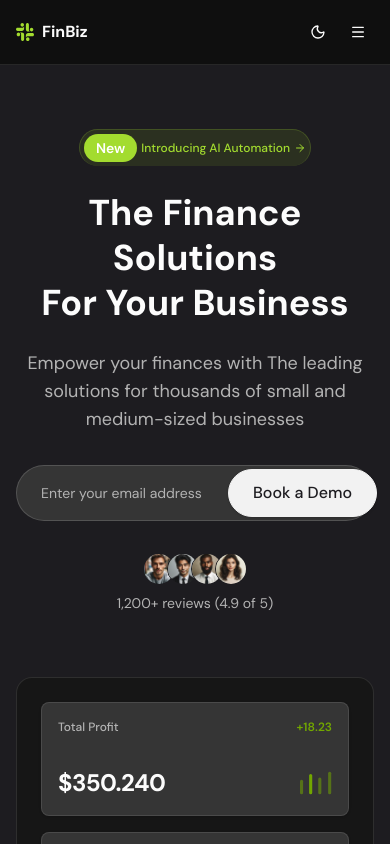
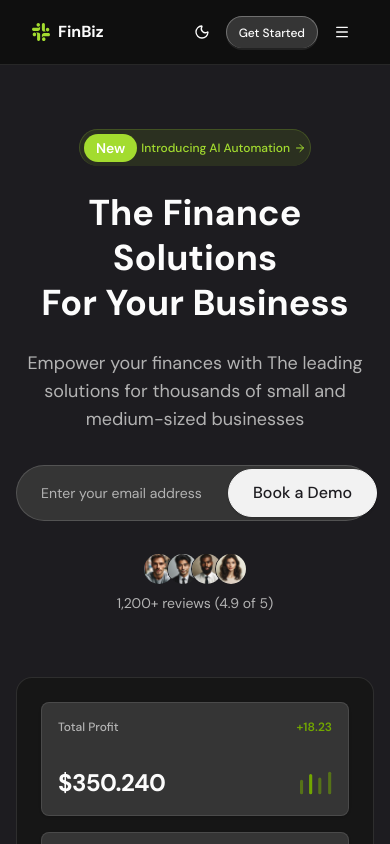
Before and after one commit to mmt20/reactjs-finance-saas, a React (Vite) app: page / in a window 390 px wide. Shown: the top 844 px of the page. Built offline with nearby package versions, Linux system fonts and the light colour scheme.

Commit message:
refactor: improve layout and structure of Header component

```diff
--- a/src/components/Header/Header.tsx
+++ b/src/components/Header/Header.tsx
@@ -12,13 +12,15 @@ const Header = () => {
 
   return (
     <header className="sticky top-0 z-50 w-full dark:bg-[#0F0F0F] backdrop-blur border-b border-border">
-      <div className="w-full max-w-7xl mx-auto px-4 sm:px-6 lg:px-8">
-        <div className="flex h-16 items-center justify-between gap-2">
-          <div className="flex items-center gap-2 shrink-0">
+      <div className="w-full px-4 sm:px-6 lg:px-8 mx-auto max-w-full md:max-w-7xl">
+        <div className="relative flex h-16 items-center justify-center">
+          {/* Left: Logo */}
+          <div className="absolute left-4 flex items-center gap-2 shrink-0">
             <LogoIcon className="shrink-0" />
             <span className="font-bold text-base sm:text-lg whitespace-nowrap">FinBiz</span>
           </div>
 
+          {/* Center: Nav links */}
           <nav className="hidden md:flex items-center gap-1 lg:gap-4">
             {navItems.map((item) => (
               <NavLink key={item} href={`#${item.toLowerCase()}`}>
@@ -27,12 +29,13 @@ const Header = () => {
             ))}
           </nav>
 
-          <div className="flex items-center gap-2 shrink-0">
+          {/* Right: Actions */}
+          <div className="absolute right-4 flex items-center gap-2 shrink-0">
             <Button
               variant="ghost"
               size="icon-sm"
               onClick={() => setTheme(theme === "dark" ? "light" : "dark")}
-              className="cursor-pointer shrink-0"
+              className="cursor-pointer shrink-0 relative"
             >
               <Sun className="h-[1.2rem] w-[1.2rem] rotate-0 scale-100 transition-all dark:-rotate-90 dark:scale-0" />
               <Moon className="absolute h-[1.2rem] w-[1.2rem] rotate-90 scale-0 transition-all dark:rotate-0 dark:scale-100" />
@@ -40,7 +43,7 @@ const Header = () => {
             </Button>
 
             <Button
-              className="hidden sm:inline-flex cursor-pointer shrink-0 text-xs sm:text-sm"
+              className="sm:inline-flex cursor-pointer shrink-0 text-xs sm:text-sm"
               variant="raised-light"
               size="sm"
             >
@@ -59,8 +62,9 @@ const Header = () => {
           </div>
         </div>
 
+        {/* Mobile menu */}
         {mobileMenuOpen && (
-          <nav className="md:hidden flex flex-col gap-2 pb-4 border-t pt-4">
+          <nav className="md:hidden flex flex-start flex-col gap-2 pb-4 border-t pt-4">
             {navItems.map((item) => (
               <NavLink key={item} href={`#${item.toLowerCase()}`} onClick={() => setMobileMenuOpen(false)}>
                 {item}
```
